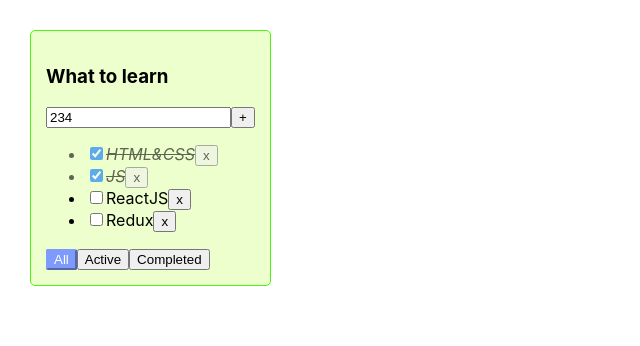
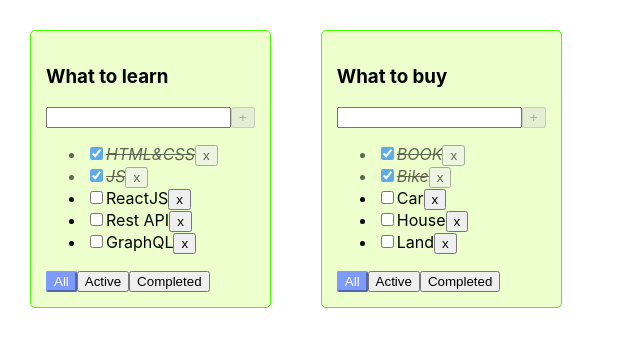
Before and after one commit to nadiageras-au/todolist, a React (Create React App) app: page / in a window 1280 px wide. Shown: the top 346 px of the page, without its empty margins (0-640 px from the left). Built offline with nearby package versions, Linux system fonts and the light colour scheme.

Commit message:
add more todolists

```diff
--- a/src/App.tsx
+++ b/src/App.tsx
@@ -1,61 +1,91 @@
 import React, {useState} from 'react';
 import './App.css';
-import {TaskType, Todolist} from "./Todolist";
+import {TaskType, Todolist, TodolistPropsType} from "./Todolist";
 import {v1} from "uuid";
 
 export type FilterValuesType = 'all' | 'active' | 'completed';
+type TodolistType = {
+    id: string
+    title: string
+    filter: FilterValuesType
+}
 function App() {
 
-    console.log(v1())
-    const [tasks, setTasks] = useState<TaskType[]>([
+    let todolistID1 = v1();
+    let todolistID2 = v1();
+
+    let [todolists, setTodolists] = useState<TodolistType[]> ([
+        {id: todolistID1, title: 'What to learn', filter: 'all'},
+        {id: todolistID2, title: 'What to buy', filter: 'all'},
+    ])
+
+    let [tasks, setTasks] = useState({
+        [todolistID1]: [
             {id: v1(), title: "HTML&CSS", isDone: true},
             {id: v1(), title: "JS", isDone: true},
             {id: v1(), title: "ReactJS", isDone: false},
-        {id: v1(), title: "Redux", isDone: false},
-    ])
+            {id: v1(), title: "Rest API", isDone: false},
+            {id: v1(), title: "GraphQL", isDone: false},
+        ],
+        [todolistID2]: [
+            {id: v1(), title: "BOOK", isDone: true},
+            {id: v1(), title: "Bike", isDone: true},
+            {id: v1(), title: "Car", isDone: false},
+            {id: v1(), title: "House", isDone: false},
+            {id: v1(), title: "Land", isDone: false},
+        ]
+    });
 
-    const [filterValue, setFilterValue] = useState<FilterValuesType >("all")
-
-    const removeTask = (id: string)=> {
-        setTasks(tasks.filter((t) => t.id !== id));
+    const removeTask = (idTodolist:string, id: string)=> {
+        setTasks({...tasks,[idTodolist]:tasks[idTodolist].filter(ft=> ft.id!==id)})
     }
 
-    const changeTaskStatus = (taskId:string, isDoneNewValue:boolean)=> {
-        let nextState: Array<TaskType> = tasks.map(t => t.id === taskId ? {...t, isDone: isDoneNewValue} : t);
-        setTasks(nextState);
+    const changeTaskStatus = (idTodolist:string, taskId:string, isDoneNewValue:boolean)=> {
+        let task = tasks[idTodolist].find(t => t.id === taskId);
+        if (task) {
+            task.isDone = isDoneNewValue
+        }
+        setTasks({...tasks, [idTodolist]:tasks[idTodolist]});
     }
 
-    const addTask = (title:string) => {
-        const newTask: TaskType = {
-            id: v1(),
-            title, //title: title, - для сокращения если имя св-ва совпадает с именем переменной
-            isDone: false
+    const addTask = (idTodolist:string, title:string) => {
+        let newTask = {id: v1(), title: title, isDone: false};
+        setTasks({...tasks, [idTodolist]:[newTask, ...tasks[idTodolist]]})
     }
-
-        const nextState: Array<TaskType> = [newTask, ...tasks]
-        setTasks(nextState)
-    }
-
-    const tasksForTodolist = filterValue === 'completed'
-        ? tasks.filter(t=> t.isDone === true) //if
-        : filterValue === 'active'                            // if else
-            ? tasks.filter(t=> t.isDone === false)
-            : tasks;                                    //else
-    function changeFilter(value:FilterValuesType) {
-        setFilterValue(value);
+     //else
+    function changeFilter(value:FilterValuesType, idTodoList:string) {
+        setTodolists(todolists.map(filtered=>filtered.id===idTodoList
+            ? {...filtered, filter: value}
+            :filtered))
     }
 
     return (
         <div className="App">
-            <Todolist
-                title="What to learn"
+            {
+                todolists.map(tl=> {
+                    let tasksForTodolist = tasks[tl.id];
+                    if (tl.filter === "active") {
+                        tasksForTodolist = tasks[tl.id].filter(t => t.isDone === false)
+                    }
+                    if (tl.filter === "completed") {
+                        tasksForTodolist = tasks[tl.id].filter(t => t.isDone === true)
+                    }
+
+
+                    return <Todolist
+                        key={tl.id}
+                        idTodolist = {tl.id}
+                        title={tl.title}
                         tasks={tasksForTodolist}
-                filterValue={filterValue}
+                        filterValue={tl.filter}
                         addTask={addTask}
                         changeTaskStatus={changeTaskStatus}
                         removeTask={removeTask}
                         changeFilter={changeFilter}
                     />
+                })
+            }
+
         </div>
     );
 }
--- a/src/Todolist.tsx
+++ b/src/Todolist.tsx
@@ -8,16 +8,18 @@
     isDone: boolean
 }
 
-type TodolistPropsType = {
+export type TodolistPropsType = {
+    idTodolist: string
     title: string
     tasks: Array<TaskType>
     filterValue: FilterValuesType,
-    changeTaskStatus: (idTask: string, isDoneNewStatus: boolean) => void
-    addTask: (title: string) => void
-    removeTask: (id: string) => void
-    changeFilter: (value: FilterValuesType) => void
+    changeTaskStatus: (idTodoList:string,idTask: string, isDoneNewStatus: boolean) => void
+    addTask: (idTodoList:string,title: string) => void
+    removeTask: (idTodoList:string,id: string) => void
+    changeFilter: (value: FilterValuesType, idTodoList: string) => void
 }
 export const Todolist = ({
+             idTodolist,
              title,
              tasks,
              changeTaskStatus,
@@ -27,21 +29,21 @@
              changeFilter
                          }: TodolistPropsType) => {
 
-    const [taskTitle, setTaskTitle] = useState("234");
+    const [taskTitle, setTaskTitle] = useState("");
     const [inputError, setInputError] = useState(false)
-    const onClickHandler = (taskId: string) => {
-        removeTask(taskId)
+    const onClickHandler = (idTodoList:string, taskId: string) => {
+        removeTask(idTodoList,taskId)
     }
-    const onChangeHandler = (taskId: string, isDone: boolean) => {
-        changeTaskStatus(taskId, isDone);
+    const onChangeHandler = (idTodoList:string,taskId: string, isDone: boolean) => {
+        changeTaskStatus(idTodoList,taskId, isDone);
     }
     const tasksList = tasks.map(task =>
         <li key={task.id} className={task.isDone ? "is-done" : ""}>
             <input type="checkbox" checked={task.isDone}
-                   onChange={(e) => onChangeHandler(task.id, e.currentTarget.checked)}
+                   onChange={(e) => onChangeHandler(idTodolist, task.id, e.currentTarget.checked)}
             />
             <span>{task.title}</span>
-            <Button title='x' onClick={() => onClickHandler(task.id)}/>
+            <Button title='x' onClick={() => onClickHandler(idTodolist,task.id)}/>
         </li>)
 
     const listItems: JSX.Element = tasks.length !== 0
@@ -52,7 +54,7 @@
     const addTaskHandler = () => {
         const trimmedTaskTitle = taskTitle.trim()
         if (trimmedTaskTitle) {
-            addTask(taskTitle)
+            addTask(idTodolist,taskTitle)
         } else {
             // alert("In your input just only spaces")
             setInputError(true)
@@ -70,7 +72,7 @@
             <h3>{title}</h3>
             <div>
                 <input value={taskTitle}
-                       onChange={(e) =>{
+                       onChange={(e) => {
                            setTaskTitle(e.currentTarget.value);
                            inputError && setInputError(false)
                        }}
@@ -82,13 +84,13 @@
             {listItems}
             <div>
                 <Button classes={filterValue === "all" ? "btn-active" : ""} title='All' onClick={() => {
-                    changeFilter('all')
+                    changeFilter('all', idTodolist)
                 }}/>
                 <Button classes={filterValue === "active" ? "btn-active" : ""} title='Active' onClick={() => {
-                    changeFilter('active')
+                    changeFilter('active', idTodolist)
                 }}/>
                 <Button classes={filterValue === "completed" ? "btn-active" : ""} title='Completed' onClick={() => {
-                    changeFilter('completed')
+                    changeFilter('completed', idTodolist)
                 }}/>
 
             </div>
```
Lines whose indentation alone changed are shown as unchanged.
